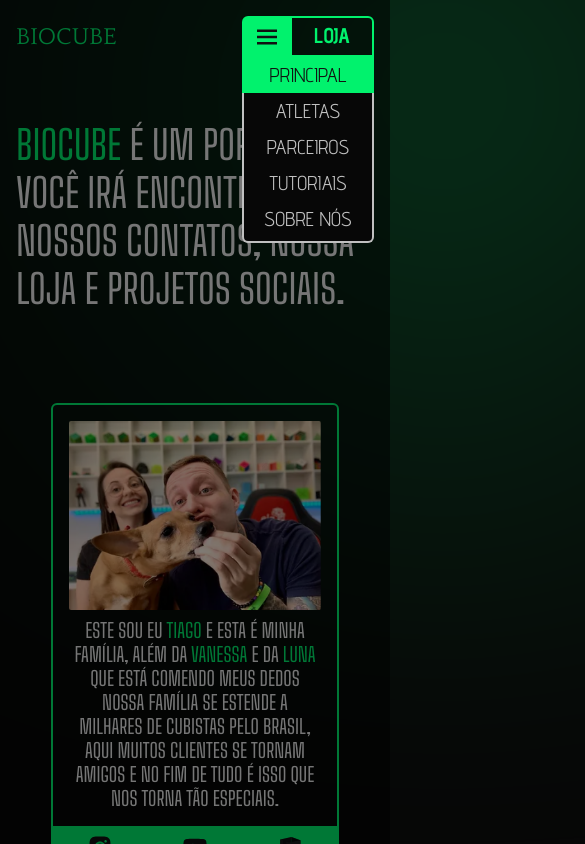
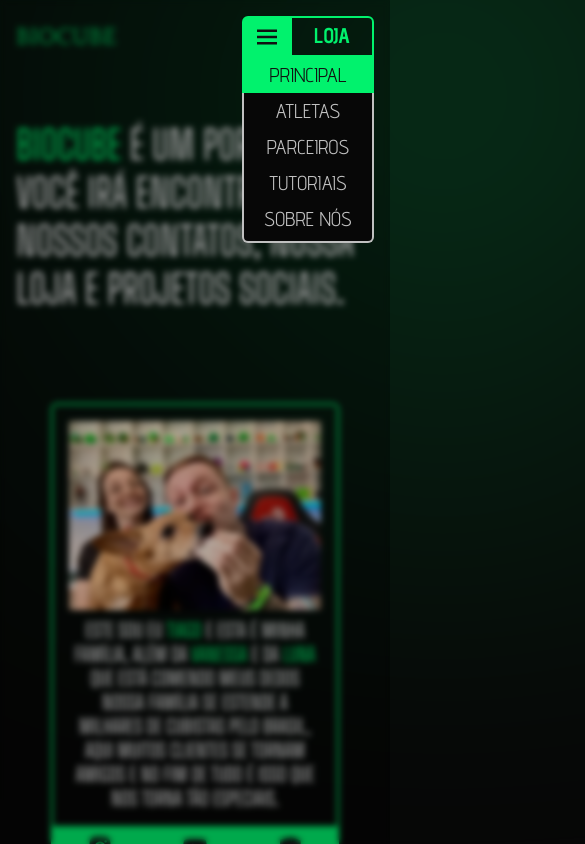
Before and after one commit to NyctibiusVII/BiocubeBlog, a Next.js app: page / in a window 390 px wide. Both pictures are taken after a click on the button 268 px from the left and 36 px from the top of the page. Shown: the top 844 px of the page, 585 px wide, since content can reach past the window. Built offline with nearby package versions, Linux system fonts and the light colour scheme.

Commit message:
refactor: Update revalidate info | menu and background style

```diff
--- a/src/app/actions.ts
+++ b/src/app/actions.ts
@@ -25,7 +25,7 @@
     const wcaInfo: WcaInfoType = await fetch(`${wcaApi}/persons/${wcaId}.json`, {
         method: 'GET',
         next: {
-            revalidate: 60 * 60 * 24 * 7 * 4 * 5 // 6 Months
+            revalidate: 60 * 60 * 24 // 24 hours
         }
     }).then(res => res.json())
 
--- a/src/components/background/index.tsx
+++ b/src/components/background/index.tsx
@@ -6,5 +6,5 @@
     }
     const classNameType = bgTypes[type] ?? 'hidden'
 
-    return <span className={`w-80 h-80 blur-[15rem] bg-leafgreen absolute ${classNameType} text-transparent rounded-full -z-50`} />
+    return <span className={`w-80 h-80 blur-[15rem] bg-leafgreen fixed ${classNameType} text-transparent rounded-full -z-50`} />
 }
--- a/src/components/header/popover-menu.tsx
+++ b/src/components/header/popover-menu.tsx
@@ -30,7 +30,7 @@
 
     return (
         <>
-            <span onClick={() => handleMenu()} className='menu-overlay w-full h-full bg-[#00000080] fixed top-0 left-0 hidden z-40' />
+            <span onClick={() => handleMenu()} className='menu-overlay w-full h-full bg-[#0000004d] backdrop-blur-[3px] fixed top-0 left-0 hidden z-40' />
 
             <div className='menu-container w-fit border-2 border-leafgreen flex items-center sm:hidden md:flex lg:hidden rounded-md relative transition-all z-50'>
                 <button onClick={() => handleMenu()} title='Botão abrir/fechar menu de links de navegação' className='w-12 h-[2.33rem] bg-[url("/assets/icons/menu.svg")] bg-no-repeat bg-center bg-auto border-r-2 border-leafgreen flex items-center justify-center focus:rounded-tl-[0.063rem] hover:bg-leafgreen focus:bg-leafgreen filter-leafgreen hover:filter-none focus:filter-none transition-all' />
```
